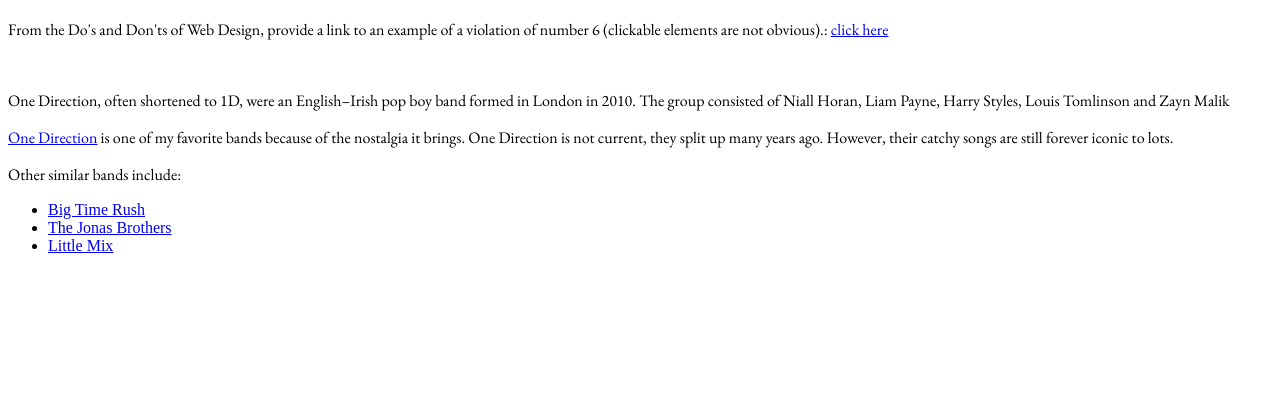
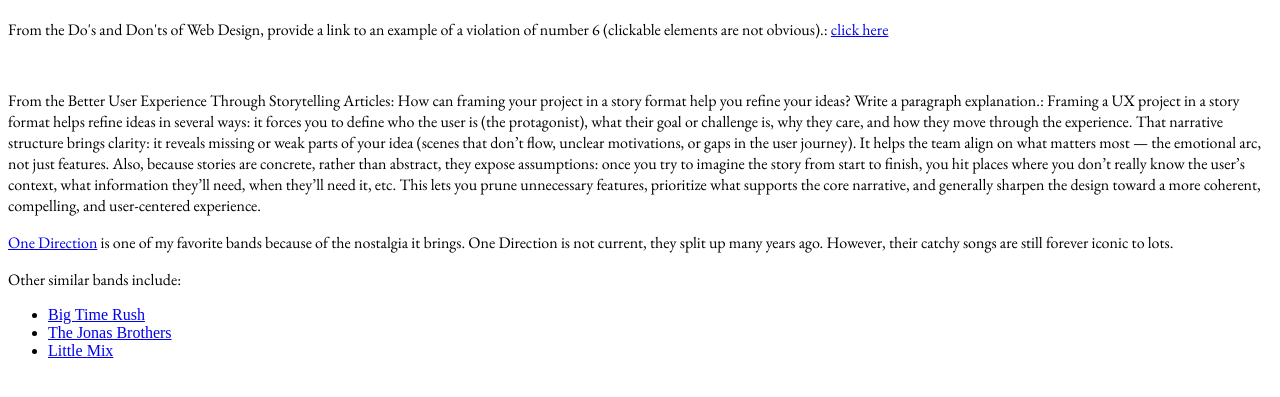
Before and after one commit to ashfourmaya/Internet-Studio-Maya-Ashfour, a plain HTML site: page asg3/index.html in a window 1280 px wide. Shown: the part 71-468 px from the top of the page. Drawn offline with nearby package versions, Linux system fonts and the light colour scheme.

Commit message:
added second paragraph

```diff
--- a/asg3/index.html
+++ b/asg3/index.html
@@ -16,7 +16,7 @@
 	<p>From the Do's and Don'ts of Web Design, provide a link to an example of a violation of number 6 (clickable elements are not obvious).: <a href="https://www.motocms.com/blog/en/website-usability-clickable-objects/?utm_source=chatgpt.com">click here</a>  </p>
 
 	<br>
-	<p> One Direction, often shortened to 1D, were an English–Irish pop boy band formed in London in 2010. The group consisted of Niall Horan, Liam Payne, Harry Styles, Louis Tomlinson and Zayn Malik
+	<p> From the Better User Experience Through Storytelling Articles: How can framing your project in a story format help you refine your ideas? Write a paragraph explanation.: Framing a UX project in a story format helps refine ideas in several ways: it forces you to define who the user is (the protagonist), what their goal or challenge is, why they care, and how they move through the experience. That narrative structure brings clarity: it reveals missing or weak parts of your idea (scenes that don’t flow, unclear motivations, or gaps in the user journey). It helps the team align on what matters most — the emotional arc, not just features. Also, because stories are concrete, rather than abstract, they expose assumptions: once you try to imagine the story from start to finish, you hit places where you don’t really know the user’s context, what information they’ll need, when they’ll need it, etc. This lets you prune unnecessary features, prioritize what supports the core narrative, and generally sharpen the design toward a more coherent, compelling, and user-centered experience.
 	</p>
 	<p> <a href="https://www.onedirectionmusic.com/gb/home">One Direction</a> is one of my favorite bands because of the nostalgia it brings. One Direction is not current, they split up many years ago. However, their catchy songs are still forever iconic to lots. </p>
 	<p> Other similar bands include: </p>
```
